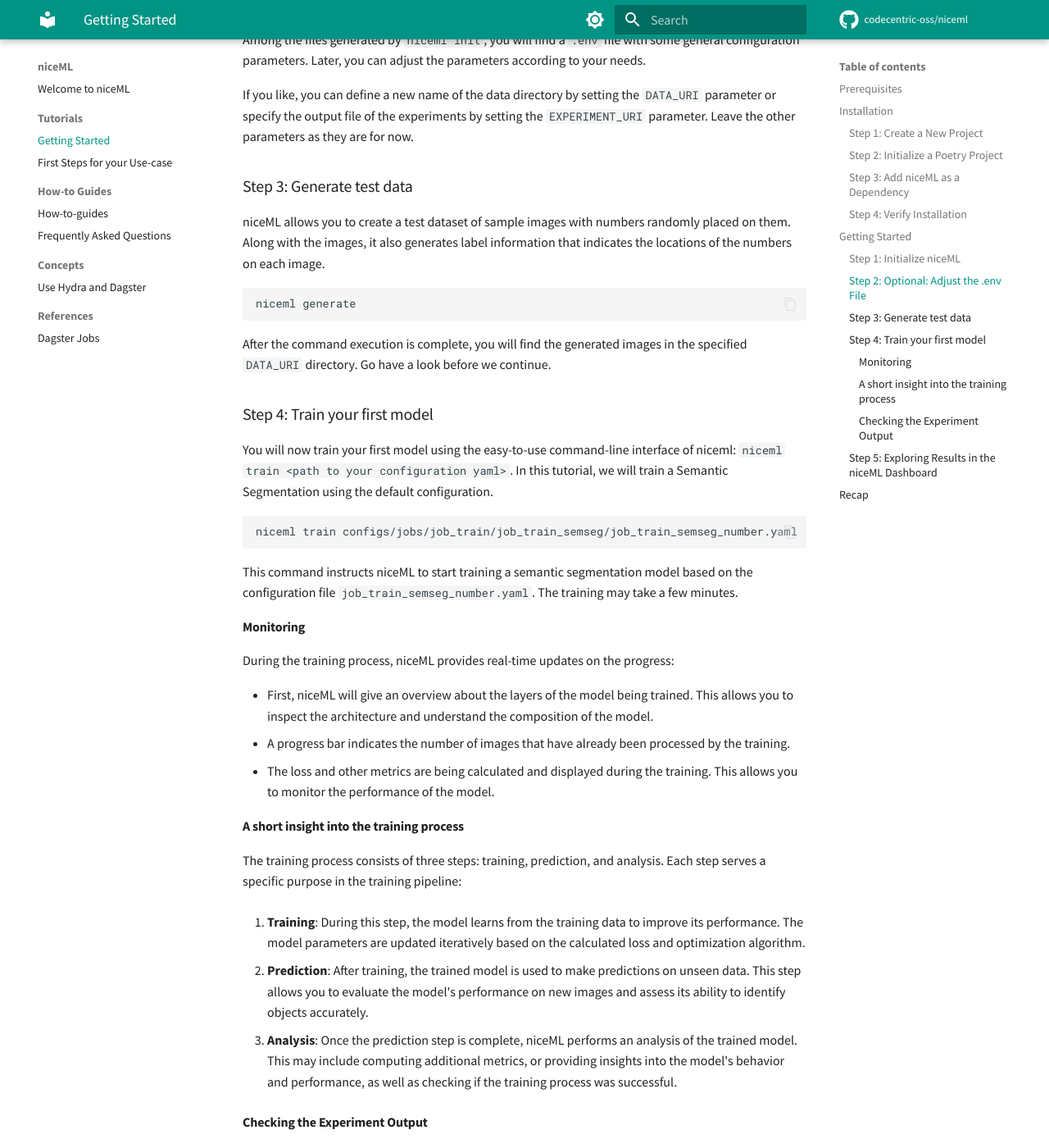
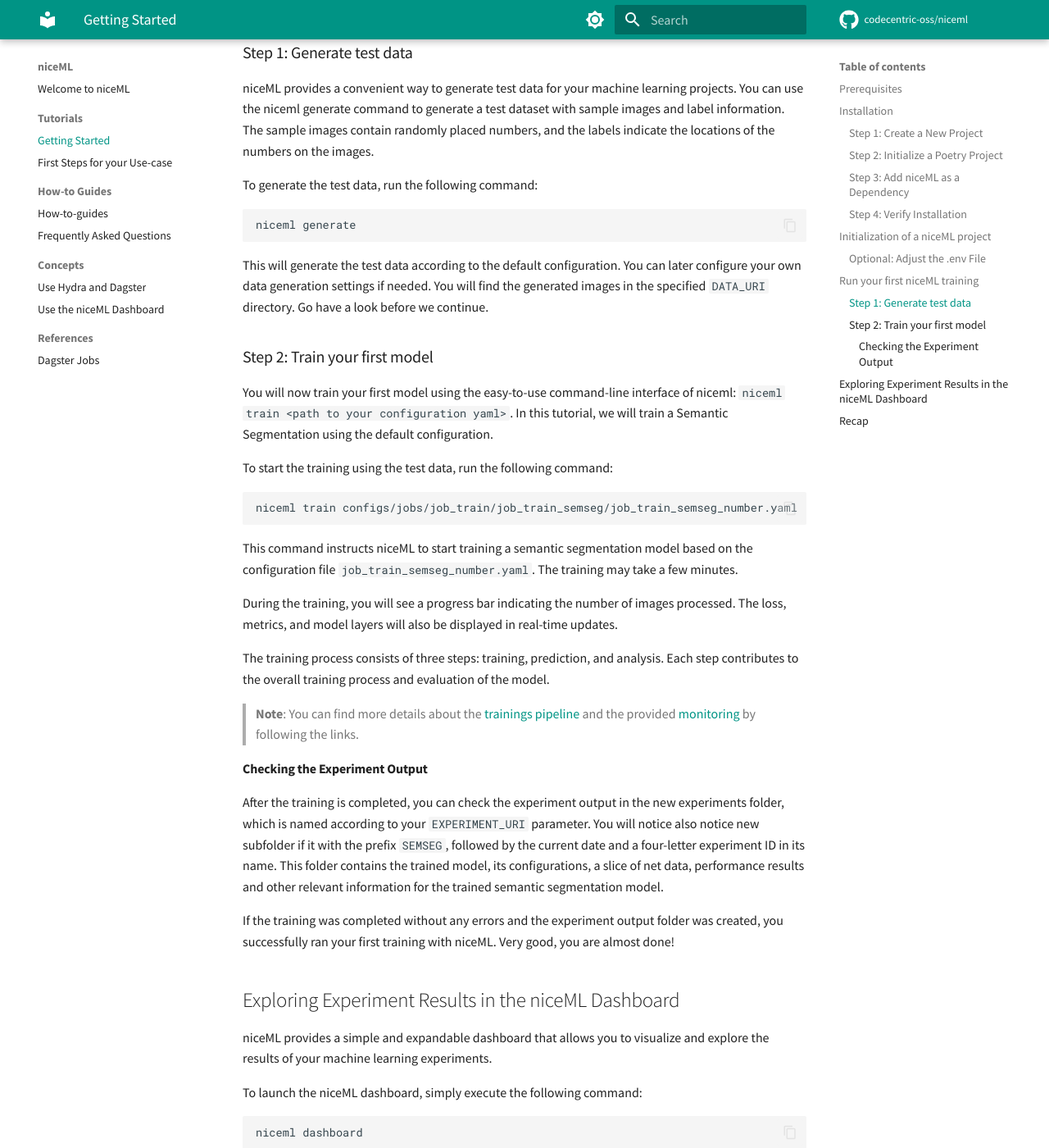
Before and after one commit to codecentric-oss/niceml, an MkDocs documentation site: the page built from docs/tutorials.md, in a window 1280 px wide and 1400 px high, scrolled down 2683 px. Shown: the whole window at 82% size. Built offline with MkDocs 1.6.1 and Material for MkDocs 9.7.7, drawn with Linux system fonts in a browser that asks for light colours; comment, search, counter and statistics services are not loaded; some of the changed text lies outside the part shown.

Commit message:
update niceml tutorial

````diff
--- /dev/null
+++ b/docs/dashboard.md
@@ -0,0 +1,76 @@
+# Use the niceML Dashboard
+
+niceML provides a nice and simple dashboard that allows you to visualize
+and explore the results of your machine learning experiments. In this
+section, we will show you how to use the `niceml dashboard` command to
+access and analyze your experiment data.
+
+## Launching the Dashboard
+
+To launch the niceML dashboard, simply execute the following command in
+your terminal or command prompt:
+
+```bash
+niceml dashboard
+```
+
+This command will start the dashboard using the default configuration
+file `configs/dashboard/local.yaml`. When the local dashboard server is
+up, the dashboard will open in a new tab in your default web browser.
+Otherwise, you can click on the dashboard link in the terminal.
+
+## Exploring Experiment Results
+
+![niceML-Dashboard](dashboard.png){: width="1000px"}
+
+Once the dashboard is launched, you will be presented with an overview
+of all completed trainings and their general configuration. Experiments
+are separated by their type, such as Semantic Segmentation (SemSeg). If
+you have run different experiment types, you can switch between them
+using the prefix filter in the left sidebar.
+
+![Example selection](dashboard-experiment-type.png){: width="200px"}
+
+In the sidebar, you can also filter experiments based on different
+criteria, such as the selected model. This allows you to focus on
+specific subsets of data and compare the results of different
+experiments.
+
+On the main part of the dashboard, each training is listed with its
+metrics, configuration, and network data. You can access this
+information through the different tabs available. These tabs provide
+insights into specific aspects of the experiment, including metrics,
+visualizations, and analysis.
+
+## Downloading Experiments
+
+In some cases, you may have run experiments on remote instances or
+different machines. The niceML dashboard offers a convenient option
+to download the experiment data directly from the dashboard interface.
+This feature allows you to access and analyze experiment results even
+if the experiment was performed on a different system. This can also
+be useful, if you need to share the experiment files with others.
+
+To download an experiment, follow these steps:
+
+1. Switch to the `Download` tab.
+2. Select the experiment you want to download from the list of completed
+trainings.
+3. Choose the file types you want to download. You can select from
+various options depending on the available experiment files.
+4. Click on the `Download` button.
+
+The experiment will be downloaded to your device, allowing you to access
+the experiment data locally.
+
+## Recap
+
+The niceML dashboard is a valuable tool for visualizing and analyzing
+your machine learning experiment results.
+
+You learned to
+
+- launch the dashboard (`niceml dashboard`) to
+- access a comprehensive overview of your completed trainings and
+- download experiments from a remote instance to your defice via the
+`Download` tab for further evaluation or to share them with others.
--- a/docs/faq.md
+++ b/docs/faq.md
@@ -43,7 +43,38 @@ Save everything, and you are ready to run and debug your experiment.
 > **Tipp:** You can also add a run configuration for the dashboard. Just set the module name to `streamlit
 > and the parameters to `run niceml/dashboard/dashboard.py configs/dashboard/<path to your dashboard yaml>`
 
-## With which use-cases can **niceML** help me?
+## What is the setup of the trainings pipeline?
+
+The training process consists of three steps: training, prediction, and
+analysis. Each step serves a specific purpose in the training pipeline:
+
+1. **Training**: During this step, the model learns from the training
+data to improve its performance. The model parameters are updated
+iteratively based on the calculated loss and optimization algorithm.
+
+2. **Prediction**: After training, the trained model is used to make
+predictions on unseen data. This step allows you to evaluate the
+model's performance on new images and assess its ability to identify
+objects accurately.
+
+3. **Analysis**: Once the prediction step is complete, niceML performs
+an analysis of the trained model. This may include computing additional
+metrics, or providing insights into the model's behavior and
+performance, as well as checking if the training process was successful.
+
+## Which information does niceML show, when a training is run?
+
+During the training process, niceML provides real-time updates on the
+progress:
+
+- First, niceML will give an overview about the **layers of the model**
+being trained. This allows you to inspect the architecture and
+understand the composition of the model.
+- A progress bar indicates the **number of images that have
+already been processed** by the training.
+- The **loss and other metrics** are being calculated and displayed
+during the training. This allows you to monitor the performance of the
+model.
 
 ## Can I use PyTorch with **niceML**?
 
--- a/docs/tutorials.md
+++ b/docs/tutorials.md
@@ -1,21 +1,17 @@
 # niceML Tutorial
 
 Welcome to the tutorial for niceML, a Python package that helps you set
-up your machine learning projects faster. niceML provides pipelines for
-a variety of ML tasks, including
-
-- Object Detection,
-- Semantic Segmentation,
-- Regression,
-- Classification,
-- and more.
+up your machine learning projects faster.
 
 In this tutorial, we will
 - walk you through the **installation** process,
+- **initialize** a new niceML project,
 - demonstrate how to **generate a test data set**,
 - **train a semantic segmentation** with niceMLs default configuration
 and
 - use introduce you to the awesome **niceML-dashboard**.
+
+Let's get started!
 
 ## Prerequisites
 
@@ -76,16 +72,12 @@ niceml --version
 If the version information is shown, congratulations! You have
 successfully installed niceML.
 
-## Getting Started
+## Initialization of a niceML project
 
-Now let's start your first training and view the results in the
-dashboard. For this we will use test data that niceML generates for you.
-But first, you need to initialize your niceML project, to get your
-initial configurations.
-
-### Step 1: Initialize niceML
-
-To initialize niceML for your project, run the following command:
+Once niceML is installed, you can initialize your project. This command
+will set up the necessary project structure and create a template folder
+in your project directory. To initialize niceML, run the following
+command:
 
 ```bash
 niceml init
@@ -115,41 +107,52 @@ system and preferences:
 
 Once you have answered all the questions, niceML will be initialized
 according to your operating system and including the awesome dashboard.
+
 If you find two new folders named `niceml-tutorial` (or whatever name
 you chose for your project) and  `configs` within your project,
 everything is prepared for your first experiment.
 
-### Step 2: Optional: Adjust the .env File
+### Optional: Adjust the .env File
 
 Among the files generated by `niceml init`, you will find a `.env` file
-with some general configuration parameters. Later, you can adjust the
-parameters according to your needs.
+with some general configuration parameters. In the future, you can
+adjust the parameters according to your needs.
 
-If you like, you can define a new name of the data directory by setting
+If you like, you can define a new name for the data directory by setting
 the `DATA_URI` parameter or specify the output file of the experiments
-by setting the `EXPERIMENT_URI` parameter. Leave the other parameters as
-they are for now.
+by setting the `EXPERIMENT_URI` parameter. You do not need to create
+these folders, niceML will take care of this. Leave the other parameters
+as they are for now.
 
-### Step 3: Generate test data
+## Run your first niceML training
 
-niceML allows you to create a test dataset of sample images with numbers
-randomly placed on them. Along with the images, it also generates label
-information that indicates the locations of the numbers on each image.
+### Step 1: Generate test data
+
+niceML provides a convenient way to generate test data for your machine
+learning projects. You can use the niceml generate command to generate a
+test dataset with sample images and label information. The sample images
+contain randomly placed numbers, and the labels indicate the locations
+of the numbers on the images.
+
+To generate the test data, run the following command:
 
 ```bash
 niceml generate
 ```
 
-After the command execution is complete, you will find the generated
-images in the specified `DATA_URI` directory. Go have a look before we
-continue.
+This will generate the test data according to the default configuration.
+You can later configure your own data generation settings if needed.
+You will find the generated images in the specified `DATA_URI`
+directory. Go have a look before we continue.
 
-### Step 4: Train your first model
+### Step 2: Train your first model
 
 You will now train your first model using the easy-to-use command-line
 interface of niceml: `niceml train <path to your configuration yaml>`.
 In this tutorial, we will train a Semantic Segmentation using the
 default configuration.
+
+To start the training using the test data, run the following command:
 
 ```bash
 niceml train configs/jobs/job_train/job_train_semseg/job_train_semseg_number.yaml
@@ -159,55 +162,38 @@ This command instructs niceML to start training a semantic segmentation
 model based on the configuration file `job_train_semseg_number.yaml`.
 The training may take a few minutes.
 
-#### Monitoring
-
-During the training process, niceML provides real-time updates on the
-progress:
-
-- First, niceML will give an overview about the layers of the model being
-trained. This allows you to inspect the architecture and understand the
-composition of the model.
-- A progress bar indicates the number of images that have
-already been processed by the training.
-- The loss and other metrics are being calculated and displayed during the
-training. This allows you to monitor the performance of the model.
-
-#### A short insight into the training process
+During the training, you will see a progress bar indicating the number
+of images processed. The loss, metrics, and model layers will also be
+displayed in real-time updates.
 
 The training process consists of three steps: training, prediction, and
-analysis. Each step serves a specific purpose in the training pipeline:
+analysis. Each step contributes to the overall training process and
+evaluation of the model.
 
-1. **Training**: During this step, the model learns from the training
-data to improve its performance. The model parameters are updated
-iteratively based on the calculated loss and optimization algorithm.
-
-2. **Prediction**: After training, the trained model is used to make
-predictions on unseen data. This step allows you to evaluate the
-model's performance on new images and assess its ability to identify
-objects accurately.
-
-3. **Analysis**: Once the prediction step is complete, niceML performs
-an analysis of the trained model. This may include computing additional
-metrics, or providing insights into the model's behavior and
-performance, as well as checking if the training process was successful.
+> **Note**: You can find more details about the [trainings pipeline](
+> faq.md#what-is-the-setup-of-the-trainings-pipeline) and the
+> provided [monitoring](
+> faq.md#which-information-does-niceml-show-when-a-training-is-run) by
+> following the links.
 
 #### Checking the Experiment Output
 
 After the training is completed, you can check the experiment output in
-the new `EXPERIMENT_URI` folder. You will notice another new folder was
-created with the prefix `SEMSEG`, followed by the current date and a
+the new experiments folder, which is named according to your
+`EXPERIMENT_URI` parameter. You will notice also notice new subfolder
+if it with the prefix `SEMSEG`, followed by the current date and a
 four-letter experiment ID in its name. This folder contains the trained
-model, its configurations, net data, performance results and other
-relevant information for the trained semantic segmentation model.
+model, its configurations, a slice of net data, performance results and
+other relevant information for the trained semantic segmentation model.
 
 If the training was completed without any errors and the experiment
 output folder was created, you successfully ran your first training with
 niceML. Very good, you are almost done!
 
-### Step 5: Exploring Results in the niceML Dashboard
+## Exploring Experiment Results in the niceML Dashboard
 
-niceML provides a nice and simple dashboard that allows you to visualize
-and explore the results of your machine learning experiments.
+niceML provides a simple and expandable dashboard that allows you to
+visualize and explore the results of your machine learning experiments.
 
 To launch the niceML dashboard, simply execute the following command:
 
@@ -220,14 +206,12 @@ file `configs/dashboard/local.yaml`. When the local dashboard server is
 up, the dashboard will open in a new tab in your default web browser.
 Otherwise, you can click on the dashboard link in the terminal.
 
-<div style="text-align: center;">
-<img src="dashboard.png" alt="niceML-Dashboard" width="1000">
-</div>
+![Image Description](dashboard.png){: width="1000px"}
 
-Try it out and navigate through the tabs.
+Try out navigating through the tabs and options of the dashboard.
 
 > **Note**: If you want to know more about the features of the
-> dashboard, you can find more information [here](dashboard.md)
+> dashboard, you can find more information [here](dashboard.md).
 
 ## Recap
 
--- a/mkdocs.yaml
+++ b/mkdocs.yaml
@@ -89,6 +89,7 @@ nav:  # Sort the pages
     - Frequently Asked Questions: faq.md
   - Concepts:
     - Use Hydra and Dagster: hydra-dagster.md
+    - Use the niceML Dashboard: dashboard.md
   - References:
     - Dagster Jobs: jobsdoc.md
 
````
Also changed, not shown: docs/dashboard-experiment-type.png (added), docs/dashboard.png (added).
